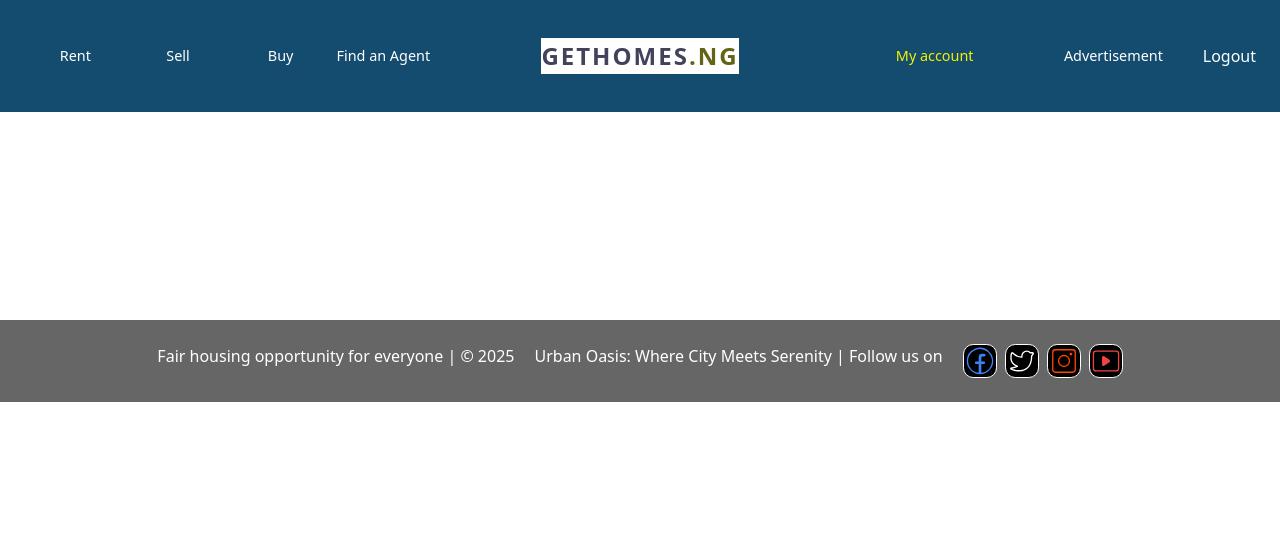
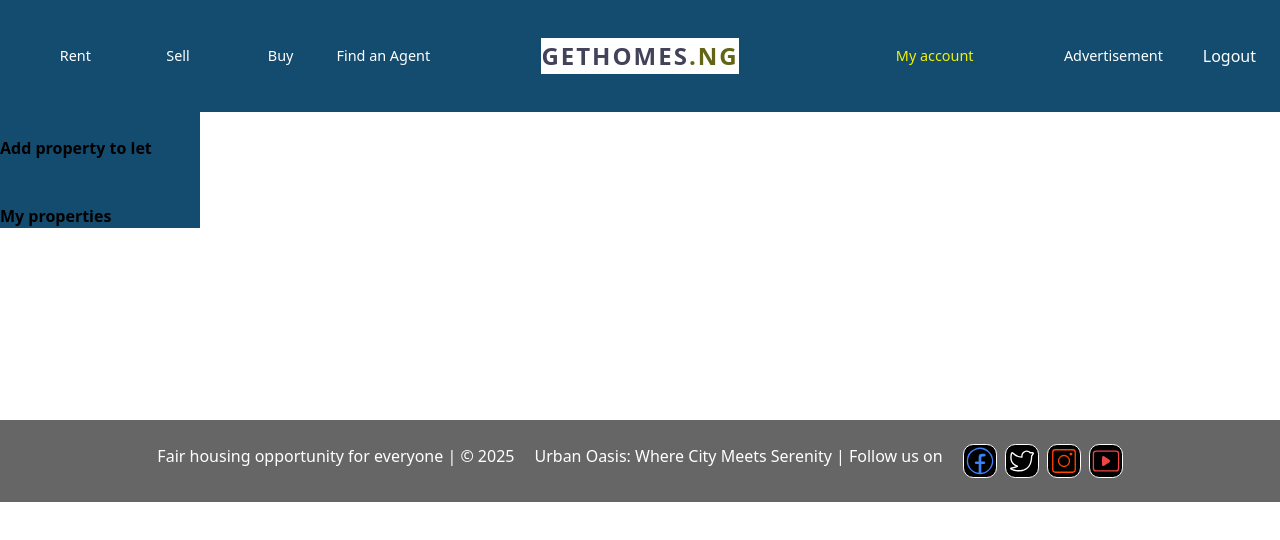
Before and after one commit to abbeytech2023/findahome, a React (Vite) app: page /myaccount in a window 1280 px wide. Shown: the top 540 px of the page. Built offline with nearby package versions, Linux system fonts and the light colour scheme; no server answers; sample sign-in values are in the browser's storage.

Commit message:
first commit on version firebase8

```diff
--- a/src/components/Logo.jsx
+++ b/src/components/Logo.jsx
@@ -16,7 +16,10 @@ const StyledLogo = styled(NavLink)`
 
 export default function Logo({ type }) {
   return (
-    <StyledLogo type={type} className={``}>
+    <StyledLogo
+      type={type}
+      className={`${type === "mobile" ? "text-2xl" : ""}`}
+    >
       <Link to="/">
         <div className="bg-[#fff] flex ">
           <p className=" text-[#43425b]">GETHOMES</p>
--- /dev/null
+++ b/src/components/SideBarTabbed.jsx
@@ -0,0 +1,14 @@
+import { Link } from "react-router-dom";
+
+function SideBarTabbed() {
+  return (
+    <div className="flex  flex-col gap-11 h-full min-w-[200px] font-semibold cursor-pointer justify-center  ">
+      <Link to="profile">My Profile</Link>
+      <Link to="addpropertyforsale">Add property for sale</Link>
+      <Link to="addpropertytolet">Add property to let</Link>
+      <Link to="myproperties">My properties</Link>
+    </div>
+  );
+}
+
+export default SideBarTabbed;
--- a/src/components/SideNavBar.jsx
+++ b/src/components/SideNavBar.jsx
@@ -4,6 +4,7 @@ import { useState } from "react";
 import { IoCloseSharp } from "react-icons/io5";
 import styled from "styled-components";
 import { Link } from "react-router-dom";
+import SideBarTabbed from "./SideBarTabbed";
 
 const StyledTabDiv = styled.div`
   position: fixed;
@@ -15,7 +16,7 @@ const StyledTabDiv = styled.div`
   z-index: 10;
   color: #0d293b;
   color: #fff;
-  background-color: #555;
+  background-color: #144c6f;
 
   /* transform: translateY(-100%); */
   transition: all 0.3s ease-out;
@@ -23,10 +24,9 @@ const StyledTabDiv = styled.div`
 
 export default function SideNavBar() {
   const [isOpen, setIsisOpen] = useState(false);
-  const [activeTab, setActiveTab] = useState(1);
   const { user } = useAuthContext();
   return (
-    <div className="relative flex gap-2 bg-gray-400">
+    <div className="relative flex gap-2 ">
       <div className="z-10 text-4xl absolute ">
         <div
           onClick={() => setIsisOpen(true)}
@@ -51,19 +51,8 @@ export default function SideNavBar() {
             />
           )}
         </div>
-        {isOpen && <Tabbed activeTab={activeTab} setActiveTab={setActiveTab} />}
+        {isOpen && <SideBarTabbed />}
       </StyledTabDiv>
     </div>
   );
 }
-
-function Tabbed() {
-  return (
-    <div className="flex  flex-col gap-11 h-full min-w-[200px] font-semibold cursor-pointer justify-center  ">
-      <Link to="profile">My Profile</Link>
-      <Link to="addpropertyforsale">Add property for sale</Link>
-      <Link to="addpropertytolet">Add property to let</Link>
-      <Link to="myproperties">My properties</Link>
-    </div>
-  );
-}
--- a/src/pages/MyAccount.jsx
+++ b/src/pages/MyAccount.jsx
@@ -1,20 +1,19 @@
 import { Link, Outlet } from "react-router-dom";
 // import MyProperties from "./MyProperties";
 import SideNavBar from "../components/SideNavBar";
+import styled from "styled-components";
+import SideBarTabbed from "../components/SideBarTabbed";
 
 export default function MyAccount() {
   return (
-    <div className="mt-32  ">
+    <div className=" ">
       <div>
         <div className="absolute top-1 lg:hidden xl:hidden">
           <SideNavBar />
         </div>
         <div className="flex gap-5">
-          <div className="flex flex-col gap-7 sm:hidden md:hidden ">
-            <Link to="profile">my profile</Link>
-            <Link to="addpropertyforsale">Add property for sale</Link>
-            <Link to="addpropertytolet">Add property to let</Link>
-            <Link to="myproperties">my properties</Link>
+          <div className="flex flex-col bg-[#144c6f] sm:hidden md:hidden lg:block xl:block min-[0px]:hidden ">
+            <SideBarTabbed />
           </div>
           <div className=" w-4/5 flex pl-[5%]">
             <Outlet />
```
